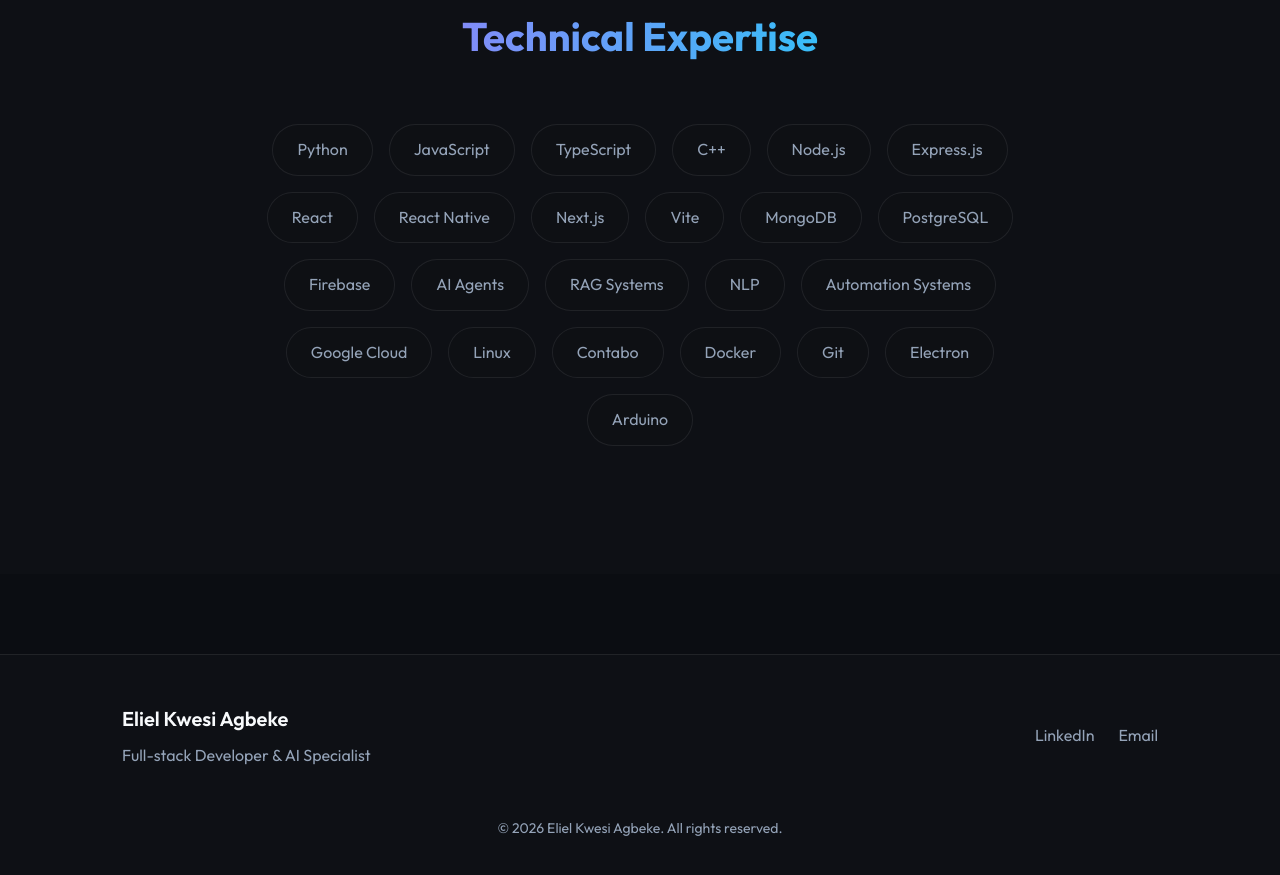
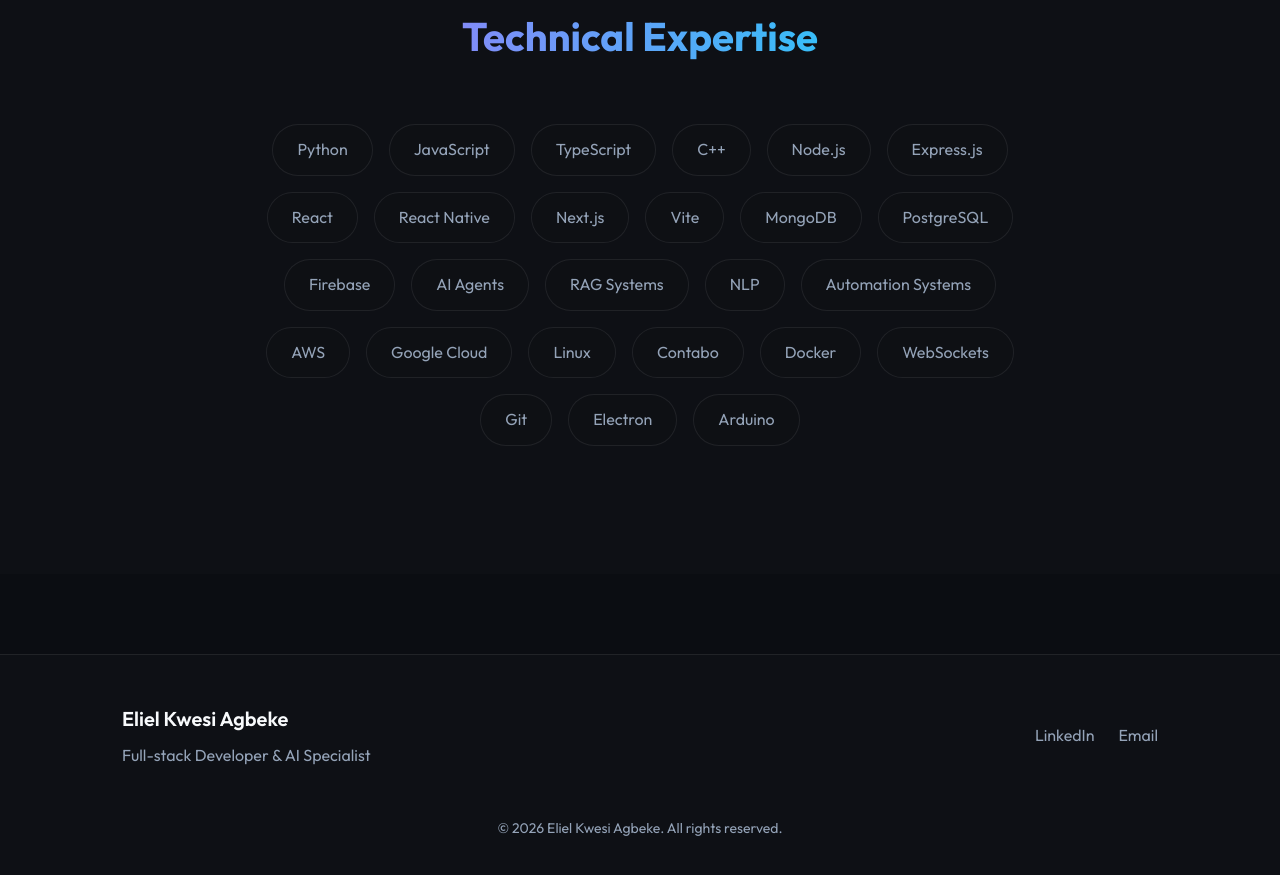
Before and after one commit to ElielBright/ElielBright.github.io, a Next.js app: page / in a window 1280 px wide. Shown: the part 4800-5675 px from the top of the page. Built offline with nearby package versions, Linux system fonts and the light colour scheme.

Commit message:
feat: Migrate project to Next.js, replacing static HTML, CSS, and JavaScript files with a new application structure.

```diff
--- a/src/app/page.tsx
+++ b/src/app/page.tsx
@@ -323,7 +323,7 @@ export default function Home() {
             <h2 className="section-title">Technical Expertise</h2>
 
             <div style={{ display: 'flex', flexWrap: 'wrap', gap: '1rem', justifyContent: 'center', maxWidth: '800px', margin: '0 auto' }}>
-              {["Python", "JavaScript", "TypeScript", "C++", "Node.js", "Express.js", "React", "React Native", "Next.js", "Vite", "MongoDB", "PostgreSQL", "Firebase", "AI Agents", "RAG Systems", "NLP", "Automation Systems", "Google Cloud", "Linux", "Contabo", "Docker", "Git", "Electron", "Arduino"].map((skill, index) => (
+              {["Python", "JavaScript", "TypeScript", "C++", "Node.js", "Express.js", "React", "React Native", "Next.js", "Vite", "MongoDB", "PostgreSQL", "Firebase", "AI Agents", "RAG Systems", "NLP", "Automation Systems", "AWS", "Google Cloud", "Linux", "Contabo", "Docker", "WebSockets", "Git", "Electron", "Arduino"].map((skill, index) => (
                 <motion.div
                   key={index}
                   initial={{ opacity: 0, y: 10 }}
```
